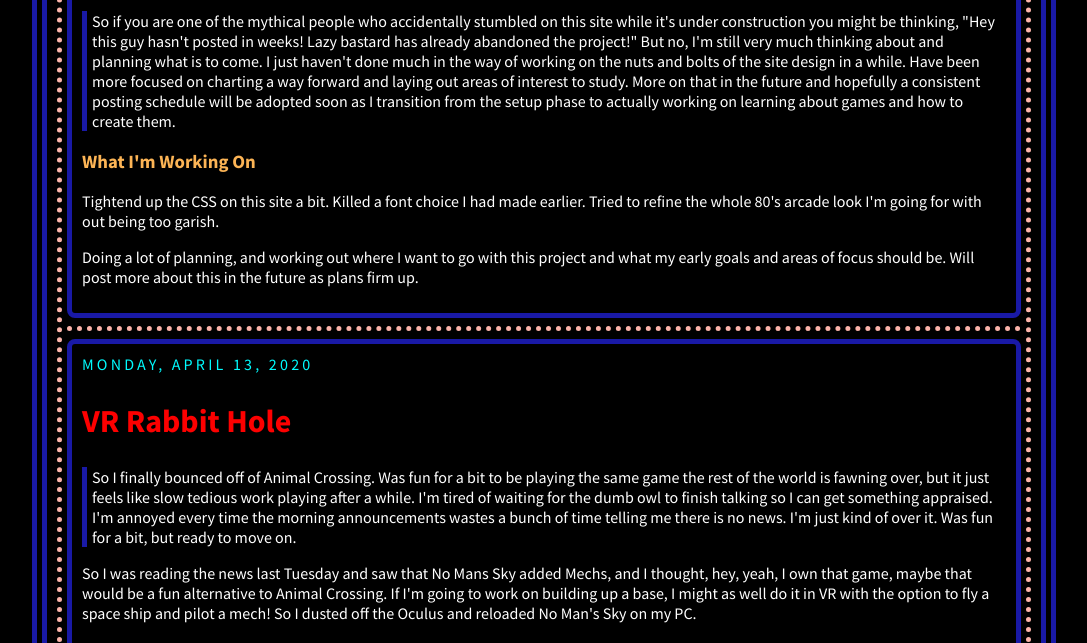
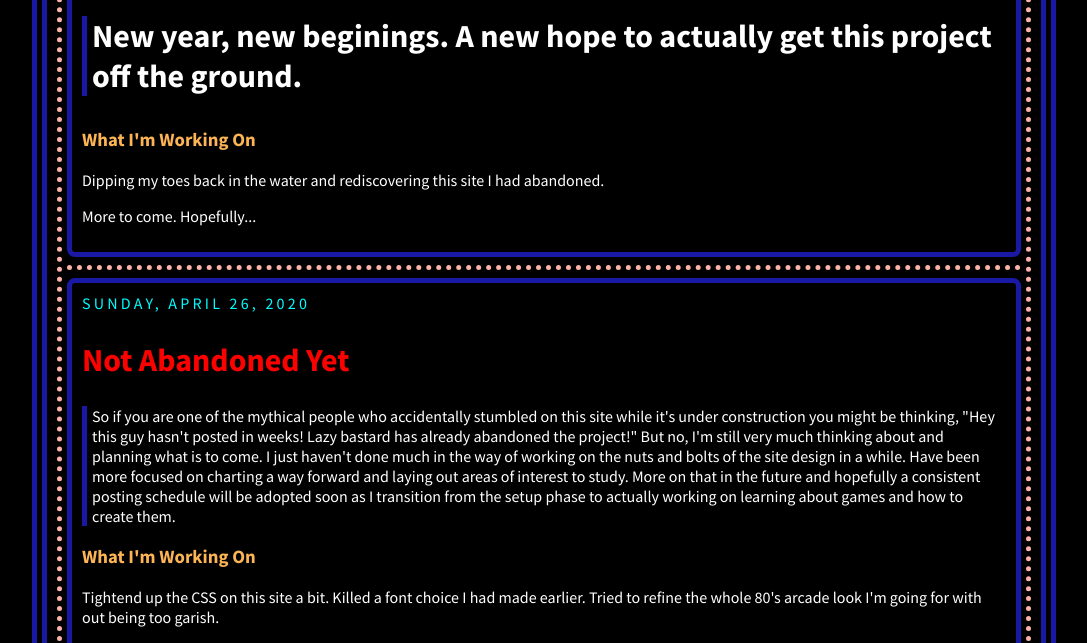
Before and after one commit to selftaughtgames/selftaughtgames.github.io, a plain HTML site: page index.html in a window 1280 px wide. Shown: the part 457-1100 px from the top of the page, without its empty margins (96-1183 px from the left). Drawn offline with Linux system fonts and the light colour scheme.

Commit message:
Add files via upload

```diff
--- a/index.html
+++ b/index.html
@@ -25,6 +25,26 @@
   </div>
 
 
+
+ <hr>
+
+  <div class="post">
+
+    <div class="date">Wednesday, January 12, 2022</div>
+
+    <h2>A New Start<h2>
+
+
+  <p class="quote">New year, new beginings.  A new hope to actually get this project off the ground.
+  </p>
+
+  <h3>What I'm Working On</h3>
+  <p>Dipping my toes back in the water and rediscovering this site I had abandoned.
+  </p>
+  <p>More to come.  Hopefully...
+  </p>
+
+</div>
   <hr>
 
   <div class="post">
```
